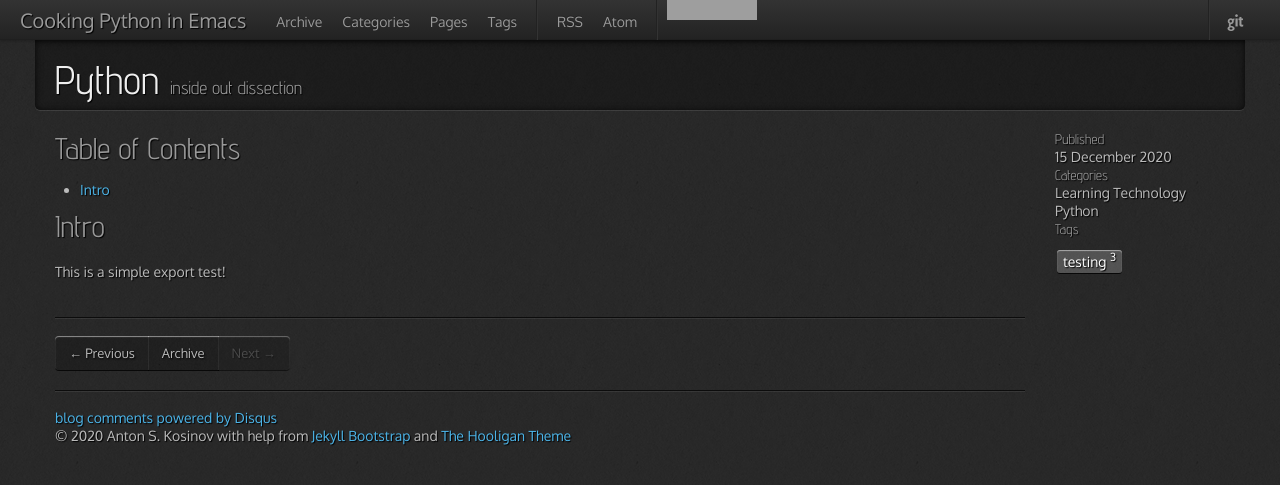
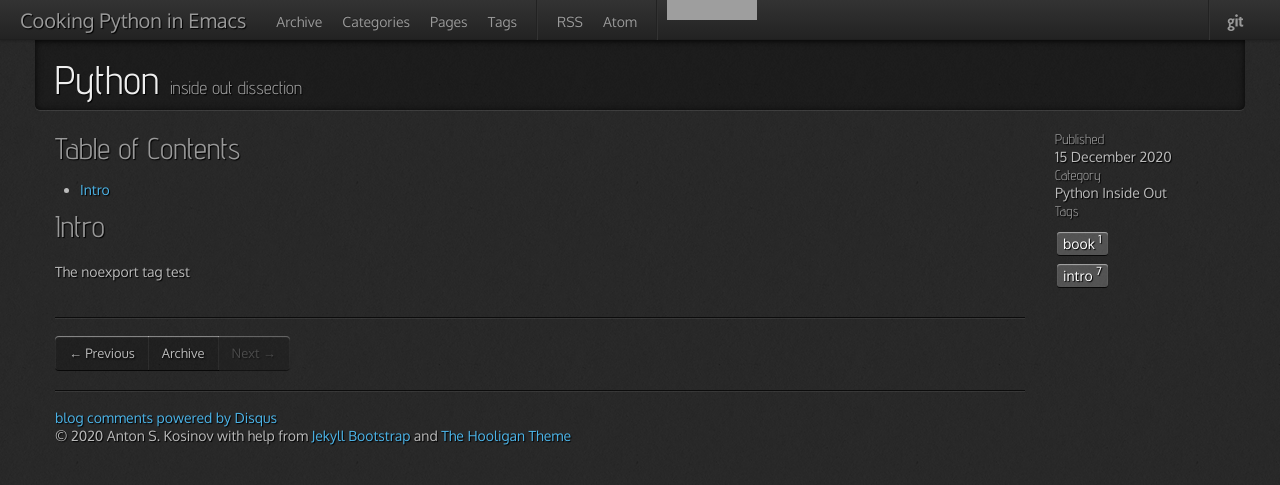
Before and after one commit to 0--key/0--key.github.io, a Jekyll site: the page built from _posts/2020-12-15-python-inside-out-initial.html, in a window 1280 px wide. Shown: the top 485 px of the page. Built offline with Jekyll 4.4.1, drawn with Linux system fonts in a browser that asks for light colours; nearby versions of some CDN libraries; comment, search, counter and statistics services are not loaded; grey boxes are pictures that could not be loaded.

Commit message:
The tag set per category elaboration

```diff
--- a/_posts/2020-12-15-python-inside-out-initial.html
+++ b/_posts/2020-12-15-python-inside-out-initial.html
@@ -2,9 +2,9 @@
 layout: post
 title: Python
 tagline: " inside out dissection"
-permalink: /python/first_book.html
-categories: [Learning Technology, Python]
-tags: [testing]
+permalink: /python/book/introduction.html
+categories: [Python Inside Out]
+tags: [book, intro]
 ---
 
 <div id="table-of-contents">
@@ -20,7 +20,7 @@ tags: [testing]
 <h2 id="orgf542b4f">Intro</h2>
 <div class="outline-text-2" id="text-orgf542b4f">
 <p>
-This is a simple export test!
+The <span class="underline">noexport</span> tag test
 </p>
 </div>
 </div>
```
